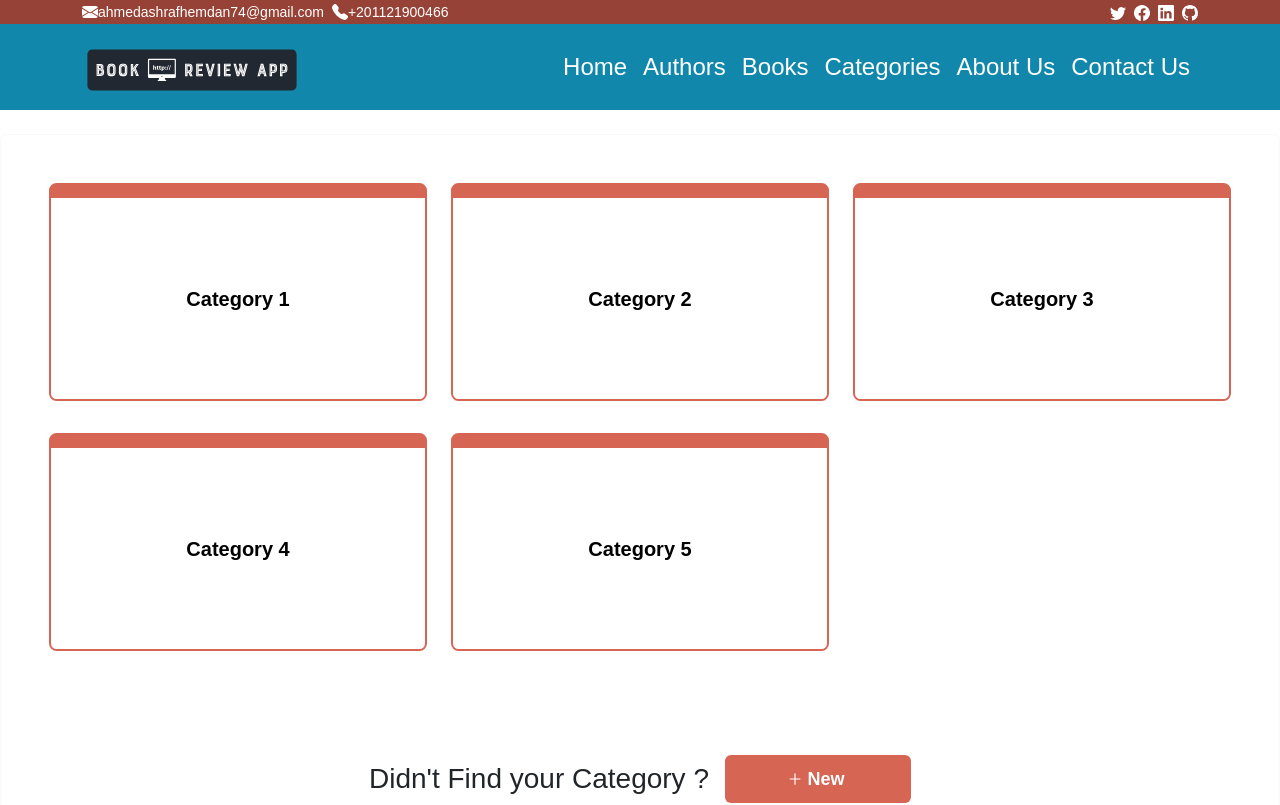
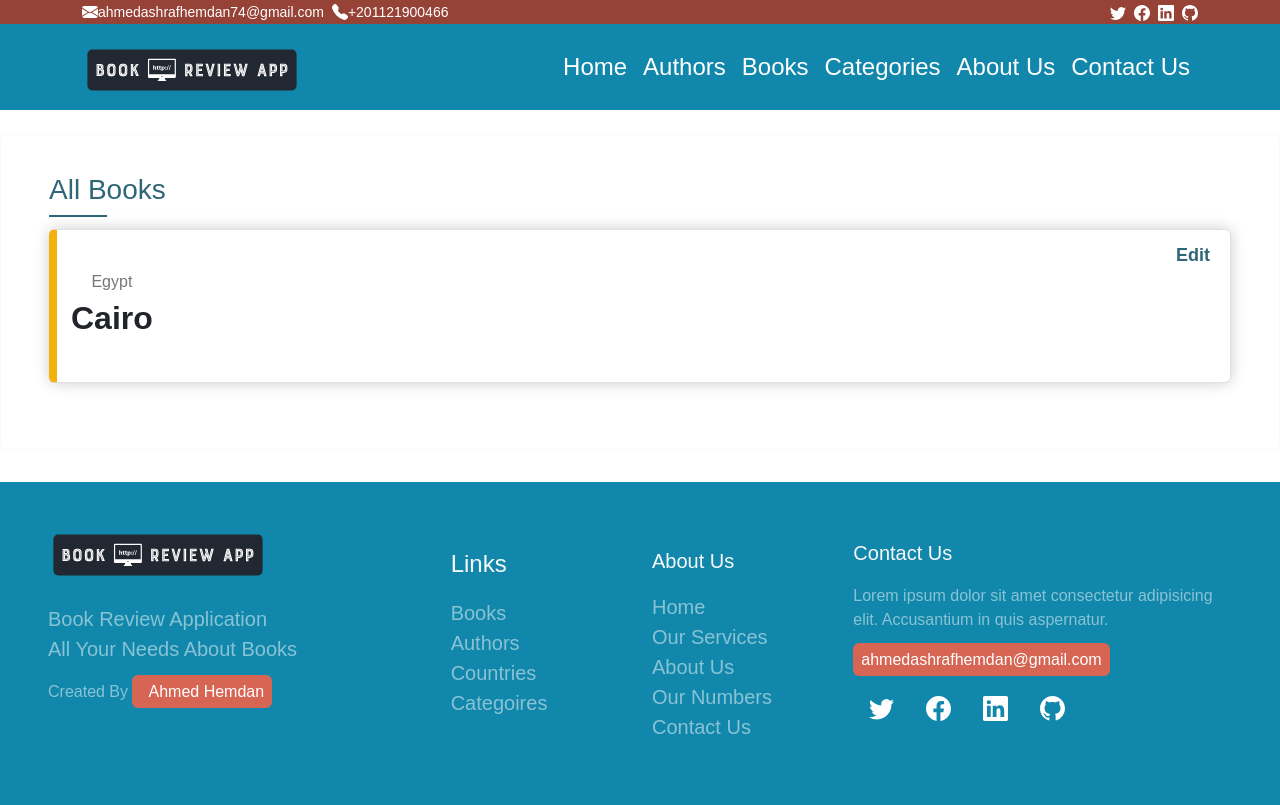
Before and after one commit to hemda74/Book-Review-Front, a Next.js app in the folder app/: page /bookcategories/0 in a window 1280 px wide. Shown: the top 805 px of the page. Built offline with nearby package versions, Linux system fonts and the light colour scheme.

Commit message:
redesign book categories

```diff
--- a/app/components/CategoriesList.tsx
+++ b/app/components/CategoriesList.tsx
@@ -22,9 +22,8 @@ const DepartmentsList = (props: Props) => {
       <div className="d-flex flex-column w-100 h-100 mt-4">
         <div className="card border-light mb-3">
           <div className={`card-body pe-5 ps-5 pb-4`}>
-
             <div className={`row ${styles.cardsContainer}`}>
-              {props.departments.map(
+              {props.categories.map(
                 (categories: Categories, index: number) => (
                   <div key={index} className={`col-sm-12 col-lg-4 col-md-6 ${styles.cardMargin}`}>
                     <CategoryCard
--- /dev/null
+++ b/app/components/CategoryBook.tsx
@@ -0,0 +1,42 @@
+import React from 'react'
+import styles from '../styles/ListCategoriesData.module.css'
+import NewBtn from './NewBtn'
+import Image from 'next/image';
+const CategoryBooks = () => {
+  return (
+    <>
+    <div className="d-flex flex-column w-100 h-100 mt-4">
+        <div className="card border-light mb-3">
+            <div className={`card-body p-0  ${styles.cardBodyContainer}`}>
+                <div className={`${styles.headingArea} mb-5`}>
+                    <div className={`${styles.headingSection} `}>
+                            <h3 className='mb-2' data-trans="">All Books</h3>
+                    </div>
+                </div>
+                <div className={` ${styles.sitesList}`}></div>
+                <ul className={`list-group mb-1`}>
+                    <li className={`list-group-item d-flex align-items-center justify-content-between mb-4 p-0 myShadow-lg ${styles.sitesListLi}`}>
+                        <div className={`d-flex align-items-center ${styles.locationSiteDiv}`}>
+                            <div className="d-flex flex-column align-items-center">
+                                <span className={`${styles.siteHeading} fs-6`}>Egypt</span>
+                                <span className='fw-semibold fs-2'>Cairo</span>
+                            </div>
+                        </div>
+                        <div className='d-flex h-100 mt-3 me-3 ms-3'>
+                            <div className='mt-1 me-1 ms-1'>
+                                <div className="d-flex align-items-start">
+                                    <span className={`fw-bold myPrimary-Text ${styles.editText}`} data-trans="">Edit</span>
+                                </div>
+                            </div>
+                        </div>
+                    </li>
+                </ul>
+            </div>
+        </div>
+    </div>
+
+    </>
+  )
+}
+
+export default CategoryBooks;
--- a/app/pages/bookcategories/[id].tsx
+++ b/app/pages/bookcategories/[id].tsx
@@ -4,6 +4,7 @@ import BookCard from '../../components/BookCard';
 import BooksLanding from '../../components/BooksLanding';
 import CategoriesLanding from '../../components/CategoriesLanding';
 import CategoriesList from '../../components/CategoriesList';
+import CategoryBooks from '../../components/CategoryBook';
 import ViewerLayout from '../../layout/ViewerLayout';
 import { NextPageWithLayout } from '../_app';
 type Props = {};
@@ -52,7 +53,7 @@ const id:NextPageWithLayout = (props:Props) => {  return (
         <BooksLanding />
       )}
       {Object.entries(dummyData.categories).length !== 0 && (
-        <CategoriesList departments={dummyData.categories} />
+        <CategoryBooks />
       )}
     </>
 )
--- a/app/pages/bookcategories/index.tsx
+++ b/app/pages/bookcategories/index.tsx
@@ -2,6 +2,7 @@ import Head from 'next/head';
 import React, { ReactElement } from 'react'
 import CategoriesLanding from '../../components/CategoriesLanding';
 import CategoriesList from '../../components/CategoriesList';
+import SitesLandingWithData from '../../components/CategoryBook';
 import ViewerLayout from '../../layout/ViewerLayout';
 import { NextPageWithLayout } from '../_app';
 type Props = {};
@@ -52,7 +53,7 @@ export const categories:NextPageWithLayout = (props:Props) => {  return (
         <CategoriesLanding />
       )}
       {Object.entries(dummyData.categories).length !== 0 && (
-        <CategoriesList departments={dummyData.categories} />
+        <CategoriesList categories={dummyData.categories}  />
       )}
     </>
 )
--- a/app/styles/CreateNewCate.module.css
+++ b/app/styles/CreateNewCate.module.css
@@ -7,9 +7,7 @@
      margin-top: 2rem;
     /*margin-bottom: 2rem; */
 }
-
 /* design form container div */
-
 .cardBodyContainer h3{
     border-bottom: solid #306778;
     display: inline-block;
--- /dev/null
+++ b/app/styles/ListCategoriesData.module.css
@@ -0,0 +1,54 @@
+.mainContainer{
+    margin-right: 2.81rem;
+}
+.cardBodyContainer {
+    margin-left: 3rem;
+    margin-right: 3rem;
+    margin-top: 2.375rem;
+    margin-bottom: 2.375rem;
+}
+
+/* design form container div */
+.headingSection{
+position: absolute;
+}
+.headingSection::before{
+    content : "";
+  position: absolute;
+  left    : 0;
+  bottom  : -10px;
+  height  : 1px;
+  width   : 50%;  /* or 100px */
+  border-bottom:2px solid #306778;
+}
+.cardBodyContainer h3{
+    padding-bottom: 5px;
+    display: inline ;
+    color:#306778;
+    height: 2.25rem;
+    width: 11.5rem;
+}
+/* .headingArea{
+    flex-direction: column;
+} */
+.sitesList{
+    margin-top: 3.5rem;
+}
+.sitesListLi{
+  list-style-position:inside;
+  border-left: solid 8px #F3B10E;
+  height: 9.6rem;
+
+}
+
+.siteHeading{
+    color: #767676;
+}
+
+.editText {
+    font-size: 1.125rem;
+}
+
+.locationSiteDiv {
+    margin-left: 0.875rem;
+}
```
Also changed, not shown: app/components/CreateNewCateComp.tsx (+7 -1 lines).
